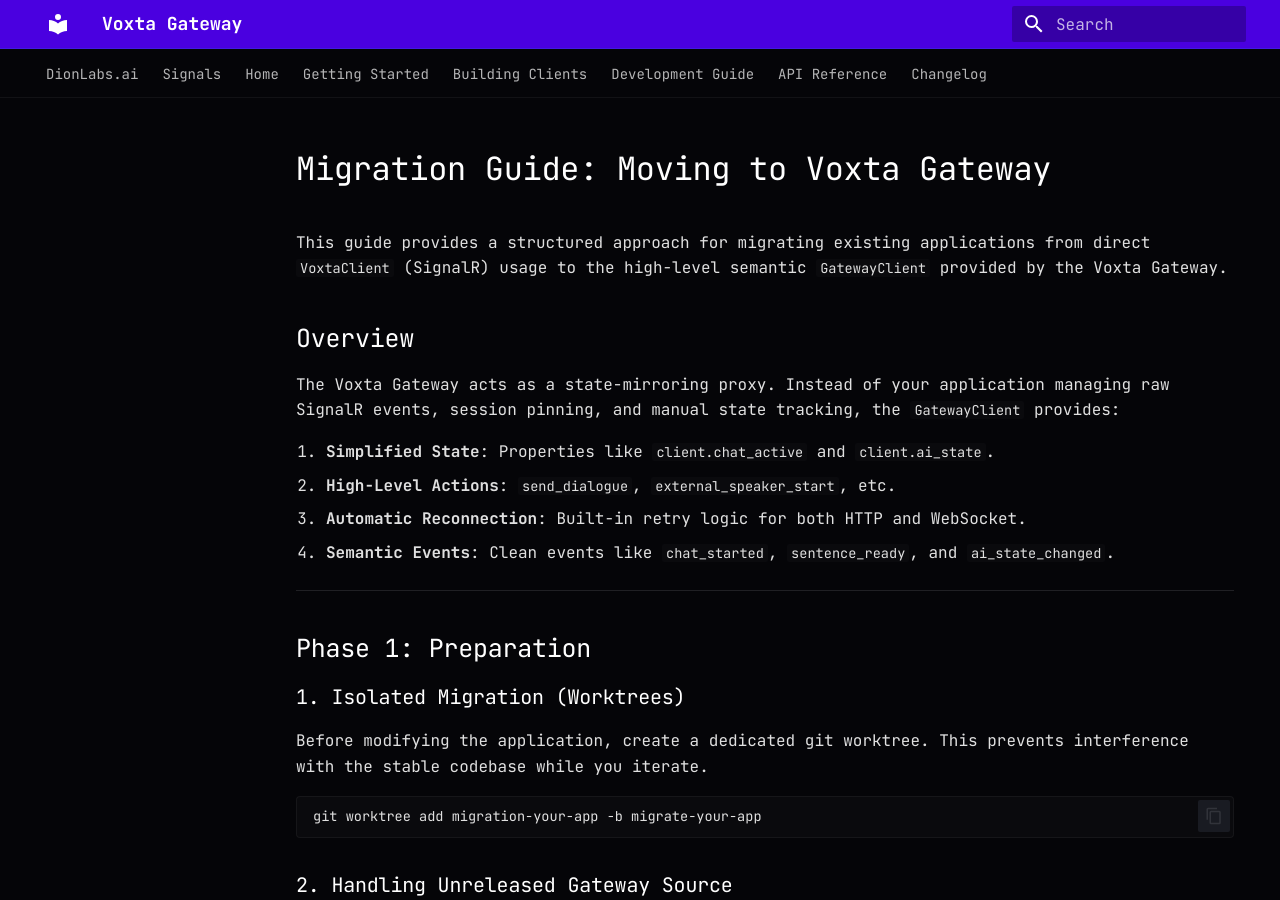
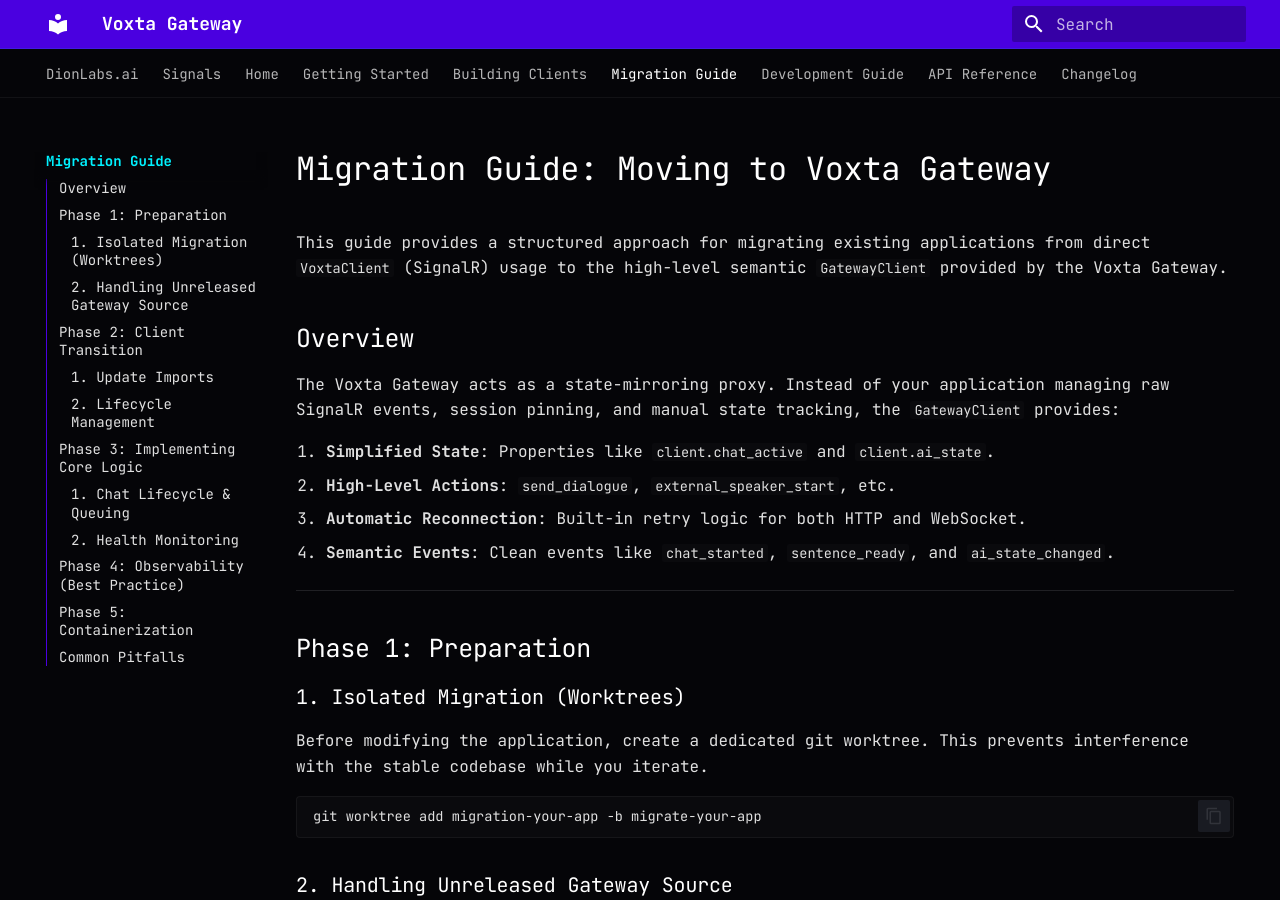
Before and after one commit to dion-labs/voxta-gateway, an MkDocs documentation site: the page built from docs/migration-guide.md, in a window 1280 px wide and 900 px high. Built offline with MkDocs 1.6.1 and Material for MkDocs 9.7.7, drawn with Linux system fonts in a browser that asks for light colours.

```diff
--- a/mkdocs.yml
+++ b/mkdocs.yml
@@ -36,6 +36,7 @@ nav:
   - Home: index.md
   - Getting Started: getting-started.md
   - Building Clients: client-guide.md
+  - Migration Guide: migration-guide.md
   - Development Guide: development-guide.md
   - API Reference:
       - Overview: api.md
--- a/pyproject.toml
+++ b/pyproject.toml
@@ -27,6 +27,7 @@ dependencies = [
     "voxta-client>=0.2.0",
     "pydantic>=2.5.0",
     "websockets>=12.0",
+    "httpx>=0.26.0",
 ]
 requires-python = ">=3.10"
 
@@ -37,7 +38,6 @@ dev = [
     "pytest>=7.4.0",
     "pytest-asyncio>=0.21.0",
     "pytest-cov>=4.1.0",
-    "httpx>=0.26.0",
 ]
 docs = [
     "mkdocs-material>=9.5.0",
```
Also changed, not shown: docs/requirements.txt (line endings or trailing spaces), 2 other files.
